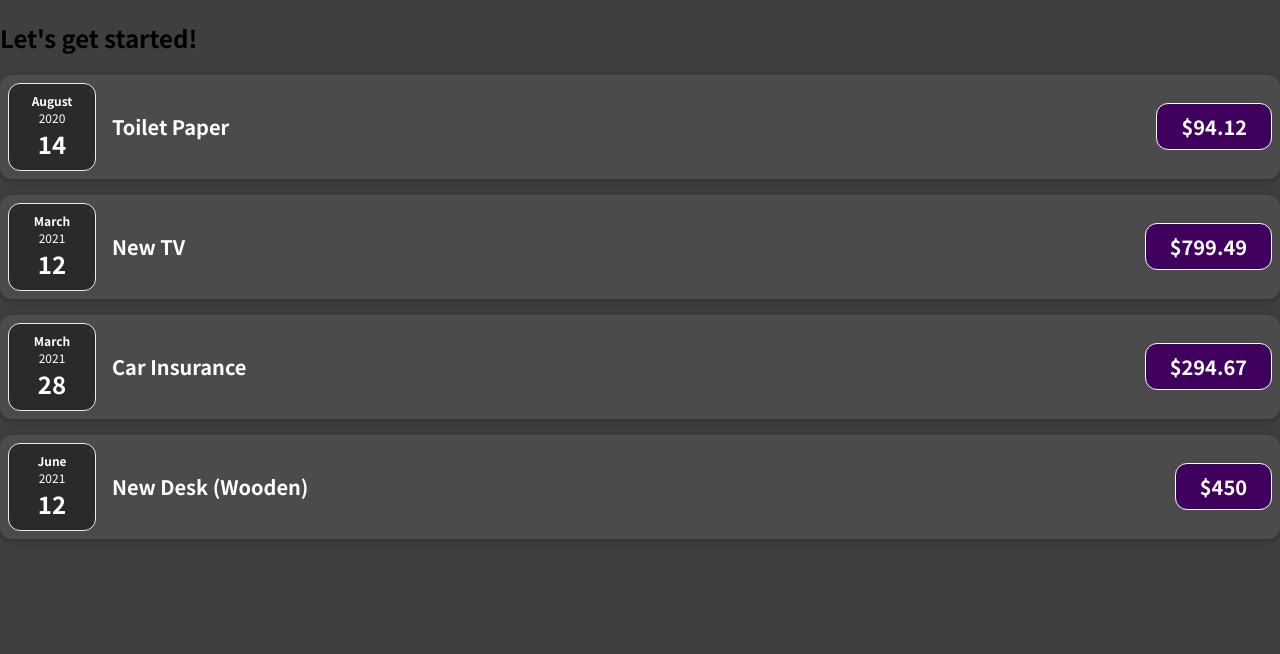
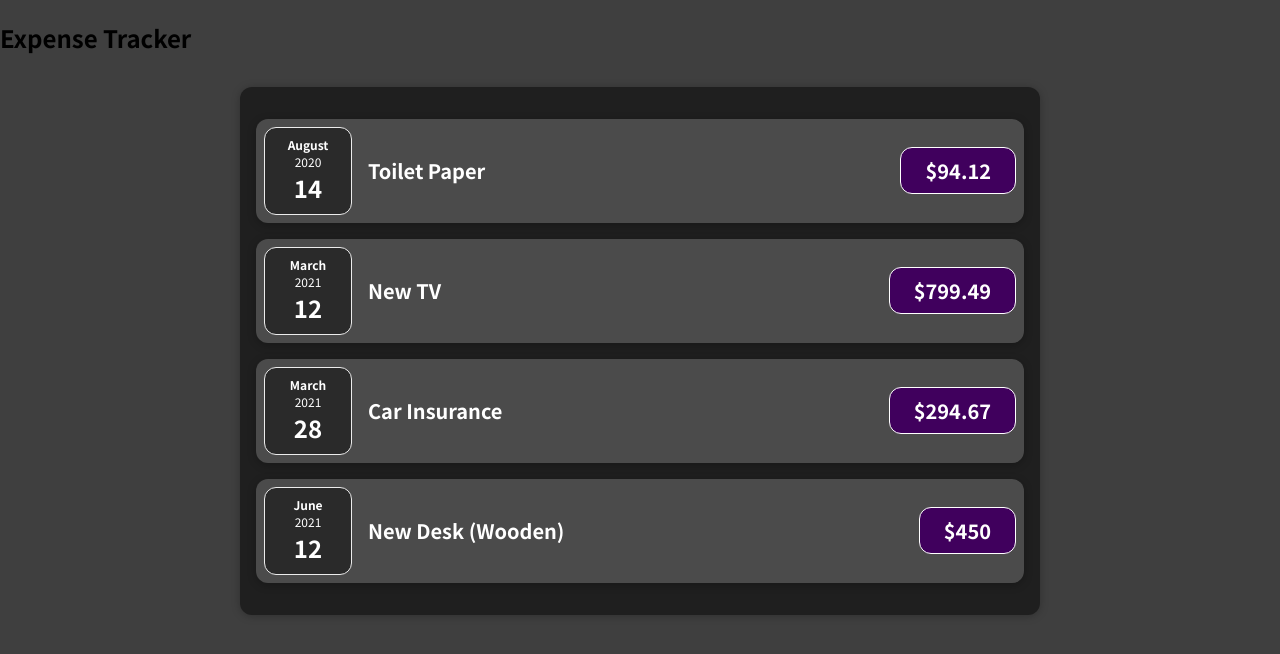
Before and after one commit to ivanmirandaortega/expense-tracker, a JavaScript app: page / in a window 1280 px wide. Shown: the top 654 px of the page. Built offline with nearby package versions, Linux system fonts and the light colour scheme.

Commit message:
adjusted expenses componenet styling

```diff
--- a/src/App.js
+++ b/src/App.js
@@ -25,7 +25,7 @@ function App() {
 
   return (
     <div>
-      <h2>Let's get started!</h2>
+      <h2>Expense Tracker</h2>
       <Expenses items={expenses} />
     </div>
   );
--- a/src/components/Expenses/Expenses.js
+++ b/src/components/Expenses/Expenses.js
@@ -3,7 +3,7 @@ import './Expenses.css'
 
 function Expenses(props) {
     return (
-        <div className="items">
+        <div className="expenses">
             <ExpenseItem
                 title={props.items[0].title}
                 amount={props.items[0].amount}
```
